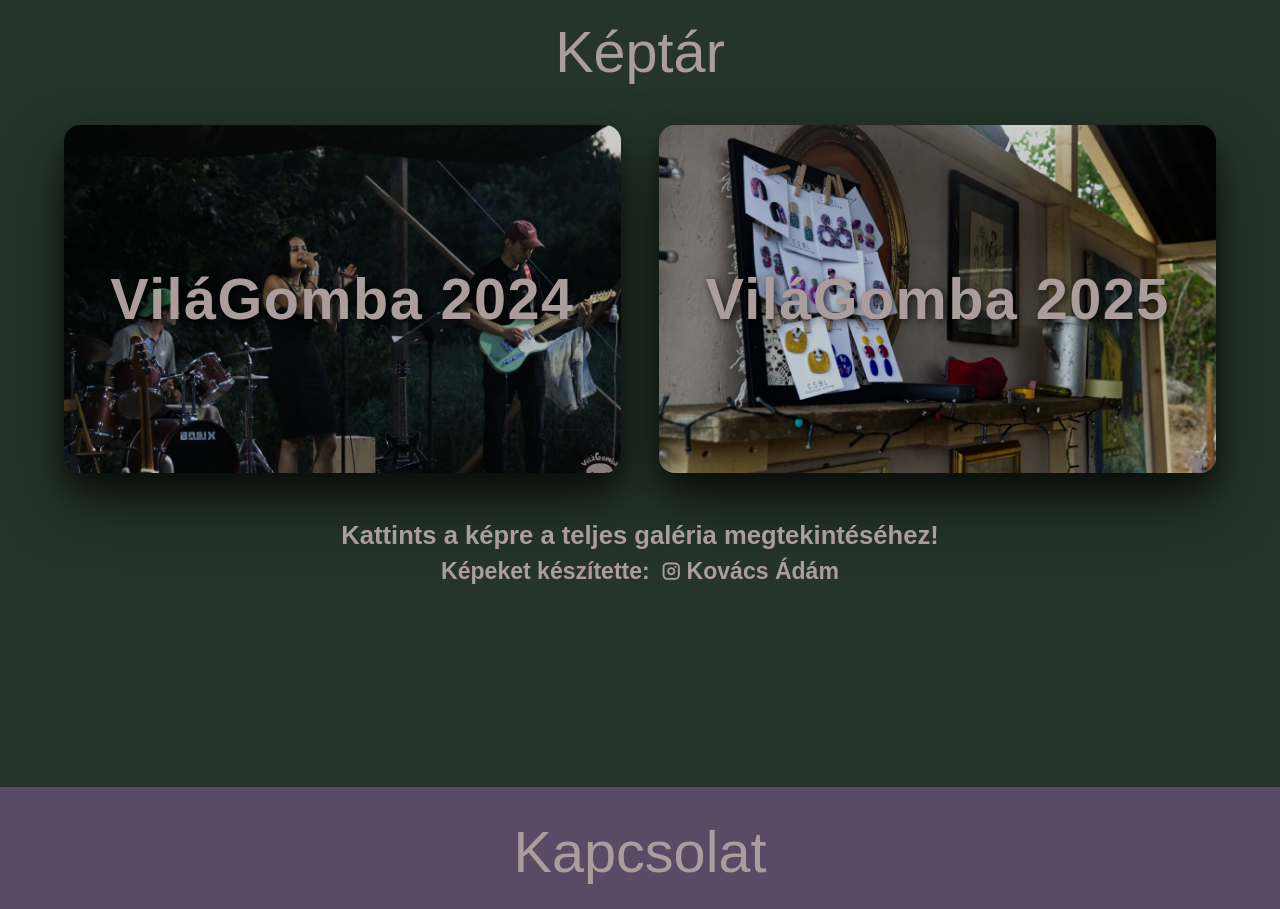
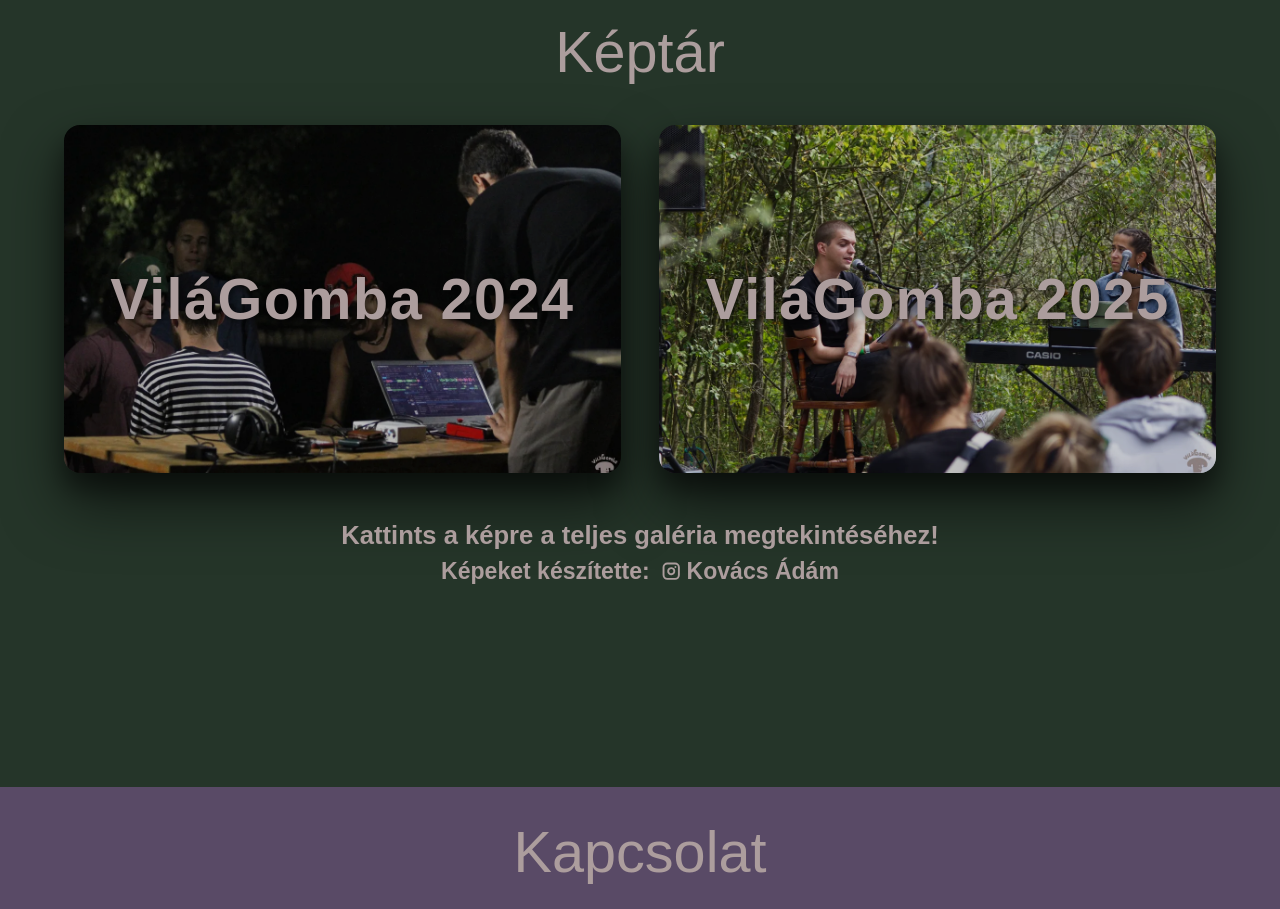
Before and after one commit to vilagombafeszt/vilagombafeszt.github.io, a Next.js app: page / in a window 1280 px wide. Shown: the part 4700-5609 px from the top of the page. Built offline with nearby package versions, Linux system fonts and the light colour scheme; a web font is replaced by a local one.

Commit message:
eliminate network waterfall

```diff
--- a/components/KeptarSection.tsx
+++ b/components/KeptarSection.tsx
@@ -4,20 +4,18 @@
 import { useEffect, useState } from 'react';
 import { useScrollReveal } from '@/hooks/useScrollReveal';
 
-function useRandomImage(jsonUrl: string, folder: string) {
+import indexPictures from '../public/images.json';
+import indexPictures2 from '../public/images2.json';
+
+function useRandomImage(files: string[], folder: string) {
   const [src, setSrc] = useState('');
 
   useEffect(() => {
-    fetch(jsonUrl)
-      .then<string[]>((r) => r.json())
-      .then((files) => {
-        if (files && files.length > 0) {
-          const idx = Math.floor(Math.random() * files.length);
-          setSrc(`/${folder}/${files[idx]}`);
-        }
-      })
-      .catch(console.error);
-  }, [jsonUrl, folder]);
+    if (files && files.length > 0) {
+      const idx = Math.floor(Math.random() * files.length);
+      setSrc(`/${folder}/${files[idx]}`);
+    }
+  }, [files, folder]);
 
   return src;
 }
@@ -41,8 +39,8 @@
 export default function KeptarSection() {
   const { ref: sectionRef, isVisible } = useScrollReveal<HTMLElement>();
 
-  const album1Src = useRandomImage('/images.json', 'index_pictures');
-  const album2Src = useRandomImage('/images2.json', 'index_pictures2');
+  const album1Src = useRandomImage(indexPictures, 'index_pictures');
+  const album2Src = useRandomImage(indexPictures2, 'index_pictures2');
 
   return (
     <section
```
